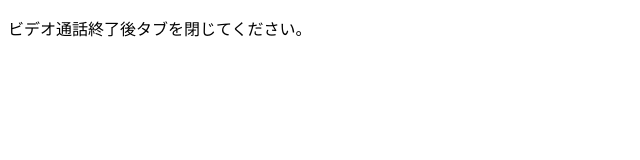
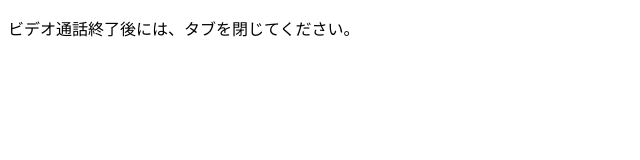
Before and after one commit to juninishihara/freee5, a plain HTML site: page video/index.html in a window 1280 px wide. Shown: the full height of the page, 0-640 px from the left. Drawn offline with Linux system fonts and the light colour scheme; some packages are replaced by stand-ins of ours; a script that the page names is missing.

Commit message:
Update index.html

```diff
--- a/video/index.html
+++ b/video/index.html
@@ -7,6 +7,6 @@
 
 <body>
     <script data-apikey="GcjoMkFGQwSuJZb2_9HsFQ" data-env="us01" src="https://us01ccistatic.zoom.us/us01cci/web-sdk/zcc-sdk.js"></script>
-    <p>ビデオ通話終了後タブを閉じてください。</p>
+    <p>ビデオ通話終了後には、タブを閉じてください。</p>
 </body>
 </html>
```
